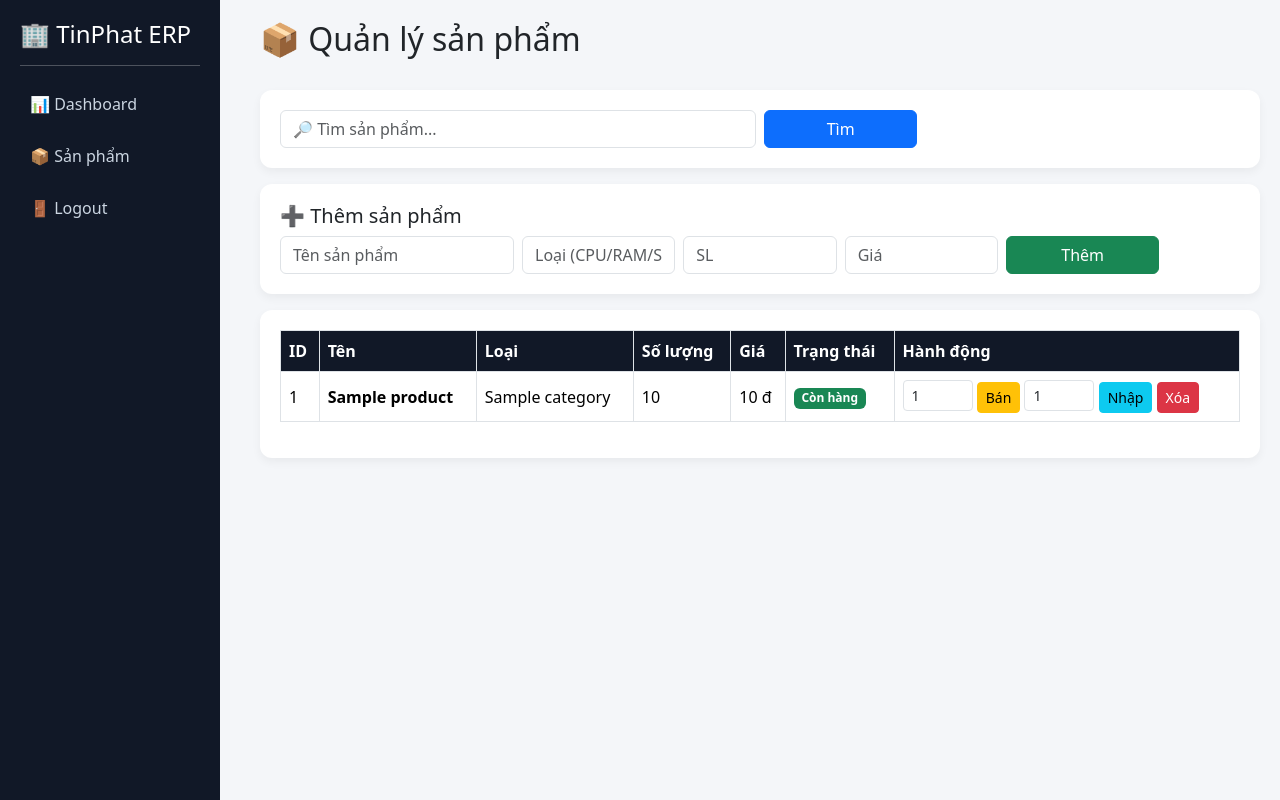
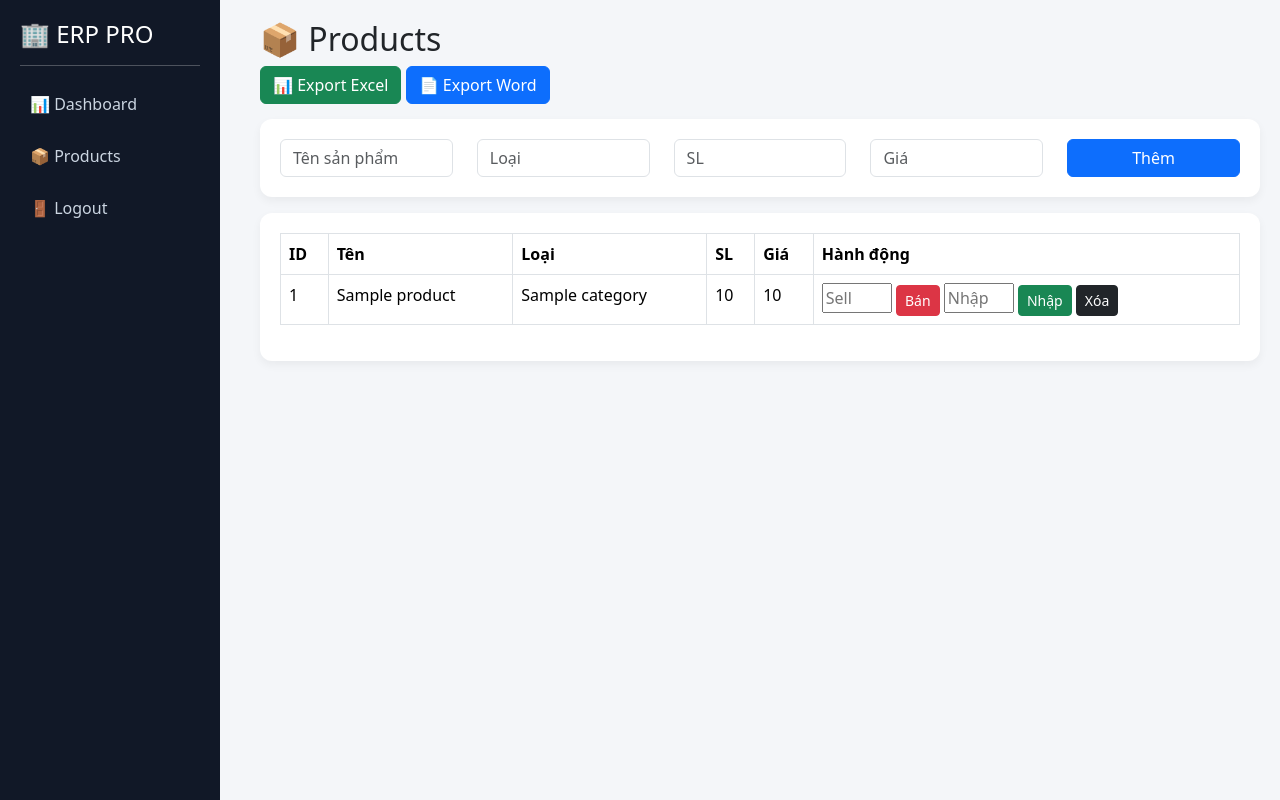
Before and after one commit to phuc1405/tinphat-web, a Flask app: page /products in a window 1280 px wide. Run offline with Flask 3, Linux system fonts and the light colour scheme; a user stored in the database is signed in; tables that the repository leaves empty hold one stand-in row (values such as "Sample post"); a database or web service that is not in the repository returns one stand-in record (values such as "Sample title"); some libraries are stand-ins or nearby versions.

Commit message:
add export buttons

```diff
--- a/templates/products.html
+++ b/templates/products.html
@@ -2,207 +2,138 @@
 <html lang="vi">
 <head>
 <meta charset="UTF-8">
-<title>Products - ERP PRO</title>
+<title>Products</title>
 
 <link href="https://cdn.jsdelivr.net/npm/bootstrap@5.3.3/dist/css/bootstrap.min.css" rel="stylesheet">
 
 <style>
-body {
-    background: #f4f6f9;
-}
+body { background:#f4f6f9; }
 
-/* SIDEBAR */
 .sidebar {
-    width: 220px;
-    height: 100vh;
-    position: fixed;
-    background: #111827;
-    padding: 20px;
-    color: white;
+    width:220px;height:100vh;position:fixed;
+    background:#111827;padding:20px;color:white;
 }
 
 .sidebar a {
-    display: block;
-    color: #cbd5e1;
-    text-decoration: none;
-    padding: 10px;
-    border-radius: 8px;
-    margin-bottom: 8px;
+    display:block;color:#cbd5e1;text-decoration:none;
+    padding:10px;border-radius:8px;margin-bottom:8px;
 }
 
-.sidebar a:hover {
-    background: #1f2937;
-    color: white;
-}
+.sidebar a:hover { background:#1f2937;color:white; }
 
-/* CONTENT */
-.content {
-    margin-left: 240px;
-    padding: 20px;
-}
+.content { margin-left:240px;padding:20px; }
 
-/* CARD STYLE */
 .card-box {
-    background: white;
-    padding: 20px;
-    border-radius: 12px;
-    box-shadow: 0 4px 10px rgba(0,0,0,0.05);
-}
-
-/* TABLE */
-.table th {
-    background: #111827;
-    color: white;
-}
-
-.badge-low {
-    background: #dc2626;
-}
-
-.badge-ok {
-    background: #16a34a;
-}
-
-.badge-medium {
-    background: #f59e0b;
+    background:white;padding:20px;border-radius:12px;
+    box-shadow:0 4px 10px rgba(0,0,0,0.05);
 }
 </style>
 </head>
 
 <body>
 
-<!-- SIDEBAR -->
 <div class="sidebar">
-    <h4>🏢 TinPhat ERP</h4>
+<h4>🏢 ERP PRO</h4>
 <hr>
 <a href="/dashboard">📊 Dashboard</a>
-    <a href="/products">📦 Sản phẩm</a>
+<a href="/products">📦 Products</a>
 <a href="/logout">🚪 Logout</a>
 </div>
 
-<!-- CONTENT -->
 <div class="content">
 
-<h2>📦 Quản lý sản phẩm</h2>
+<h2>📦 Products</h2>
 
-<br>
-
-<!-- SEARCH -->
-<div class="card-box mb-3">
-
-<form method="GET" action="/products" class="row g-2">
-
-    <div class="col-md-6">
-        <input name="search" class="form-control" placeholder="🔎 Tìm sản phẩm...">
-    </div>
-
-    <div class="col-md-2">
-        <button class="btn btn-primary w-100">Tìm</button>
-    </div>
-
-</form>
-
+<!-- EXPORT BUTTONS -->
+<div style="margin-bottom:15px;">
+    <a href="/export/excel" class="btn btn-success">📊 Export Excel</a>
+    <a href="/export/word" class="btn btn-primary">📄 Export Word</a>
 </div>
 
 <!-- ADD PRODUCT -->
 <div class="card-box mb-3">
+<form method="POST">
+<div class="row">
 
-<h5>➕ Thêm sản phẩm</h5>
-
-<form method="POST" class="row g-2">
-
-    <div class="col-md-3">
+<div class="col">
 <input name="name" class="form-control" placeholder="Tên sản phẩm" required>
 </div>
 
-    <div class="col-md-2">
-        <input name="category" class="form-control" placeholder="Loại (CPU/RAM/SSD)" required>
+<div class="col">
+<input name="category" class="form-control" placeholder="Loại" required>
 </div>
 
-    <div class="col-md-2">
+<div class="col">
 <input name="quantity" type="number" class="form-control" placeholder="SL" required>
 </div>
 
-    <div class="col-md-2">
+<div class="col">
 <input name="price" type="number" class="form-control" placeholder="Giá" required>
 </div>
 
-    <div class="col-md-2">
-        <button class="btn btn-success w-100">Thêm</button>
+<div class="col">
+<button class="btn btn-primary w-100">Thêm</button>
 </div>
 
+</div>
 </form>
-
 </div>
 
 <!-- TABLE -->
 <div class="card-box">
 
-<table class="table table-bordered table-hover align-middle">
+<table class="table table-bordered">
 
 <thead>
 <tr>
 <th>ID</th>
 <th>Tên</th>
 <th>Loại</th>
-    <th>Số lượng</th>
+<th>SL</th>
 <th>Giá</th>
-    <th>Trạng thái</th>
 <th>Hành động</th>
 </tr>
 </thead>
 
 <tbody>
 
-{% for p in products %}
+{% for p in products | default([]) %}
 
 <tr>
-
 <td>{{ p["id"] }}</td>
-<td><b>{{ p["name"] }}</b></td>
+<td>{{ p["name"] }}</td>
 <td>{{ p["category"] }}</td>
-<td>{{ p["quantity"] }}</td>
-<td>{{ p["price"] }} đ</td>
 
 <td>
-    {% if p["quantity"] <= 0 %}
-        <span class="badge bg-danger">Hết hàng</span>
+{% set qty = p["quantity"] | default(0) %}
 
-    {% elif p["quantity"] < 5 %}
-        <span class="badge bg-warning">Sắp hết</span>
-
+{% if qty <= 0 %}
+    <span class="text-danger">{{ qty }}</span>
 {% else %}
-        <span class="badge bg-success">Còn hàng</span>
+    {{ qty }}
 {% endif %}
 </td>
 
-<td style="white-space:nowrap;">
+<td>{{ p["price"] | default(0) }}</td>
+
+<td>
 
 <!-- SELL -->
 <form method="POST" action="/sell/{{ p['id'] }}" style="display:inline;">
-        <input type="number" name="quantity" value="1" min="1"
-               class="form-control form-control-sm d-inline"
-               style="width:70px;">
-        <button class="btn btn-warning btn-sm">Bán</button>
+<input type="number" name="quantity" placeholder="Sell" style="width:70px" required>
+<button class="btn btn-sm btn-danger">Bán</button>
 </form>
 
 <!-- IMPORT -->
 <form method="POST" action="/import/{{ p['id'] }}" style="display:inline;">
-        <input type="number" name="quantity" value="1" min="1"
-               class="form-control form-control-sm d-inline"
-               style="width:70px;">
-        <button class="btn btn-info btn-sm">Nhập</button>
+<input type="number" name="quantity" placeholder="Nhập" style="width:70px" required>
+<button class="btn btn-sm btn-success">Nhập</button>
 </form>
 
 <!-- DELETE -->
-    <a href="/delete/{{ p['id'] }}"
-       class="btn btn-danger btn-sm"
-       onclick="return confirm('Xóa sản phẩm này?')">
-       Xóa
-    </a>
+<a href="/delete/{{ p['id'] }}" class="btn btn-sm btn-dark">Xóa</a>
 
 </td>
-
 </tr>
 
 {% endfor %}
```
Also changed, not shown: templates/dashboard.html (+33 -12 lines). Lines whose indentation alone changed are shown as unchanged.
